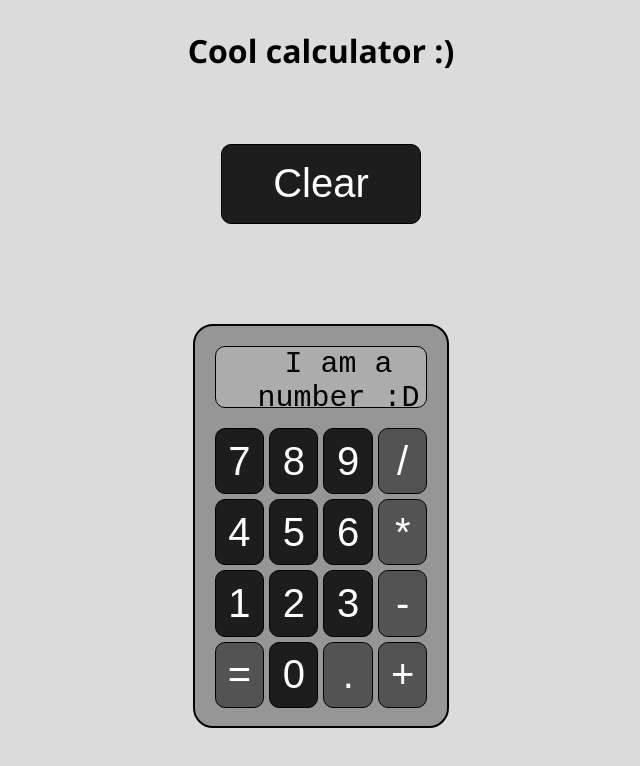
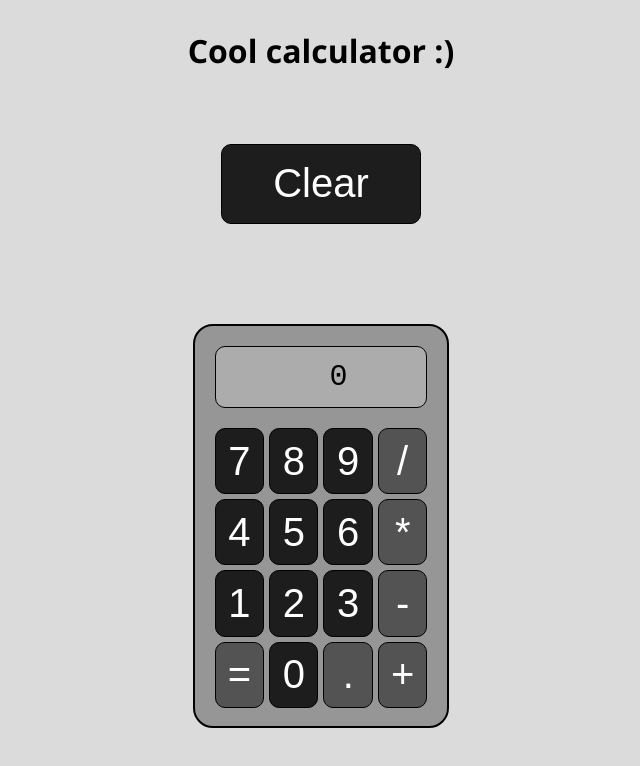
Before and after one commit to DavidDawood/Project_Calculator, a plain HTML site: page index.html in a window 1280 px wide. Shown: the whole page, without its empty margins (319-959 px from the left). Drawn offline with Linux system fonts and the light colour scheme.

Commit message:
Changed initial display value for the results

```diff
--- a/index.html
+++ b/index.html
@@ -17,7 +17,7 @@
         <div class="container">
             <div class="container__result">
                 <p id="operator"></p>
-                <p id="resultDisplay">I am a number :D</p>
+                <p id="resultDisplay">0</p>
             </div>
             <div class="container__grid">
                 <button class="container__grid--button" onclick="addToAddingAmount(7)">7</button>
```
